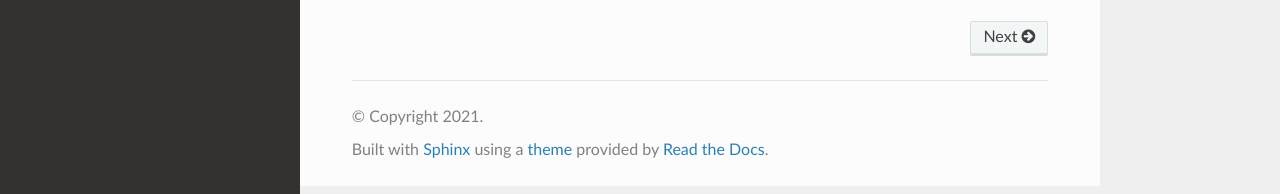
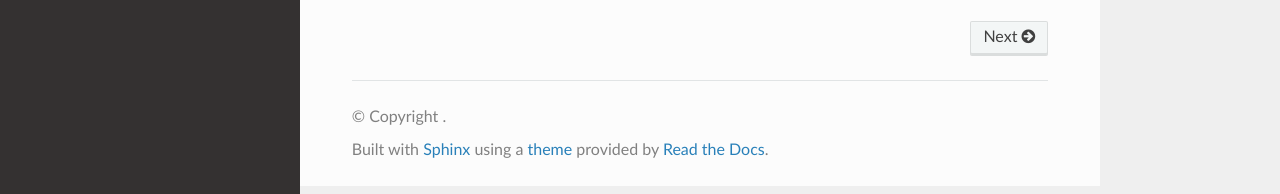
Before and after one commit to oxford-arc/arc-software-guide, a Sphinx documentation site: the page built from docs/source/index.rst, in a window 1280 px wide. Shown: the part 703-897 px from the top of the page. Built offline with Sphinx 7.4.7 and the Read the Docs theme 2.0.0, drawn with Linux system fonts in a browser that asks for light colours.

Commit message:
Update conf.py

```diff
--- a/docs/source/conf.py
+++ b/docs/source/conf.py
@@ -3,7 +3,7 @@
 # -- Project information
 
 project = 'ARC Software Guide'
-copyright = '2021'
+# copyright = '2021'
 author = 'The ARC Team'
 
 release = '0.1'
```
